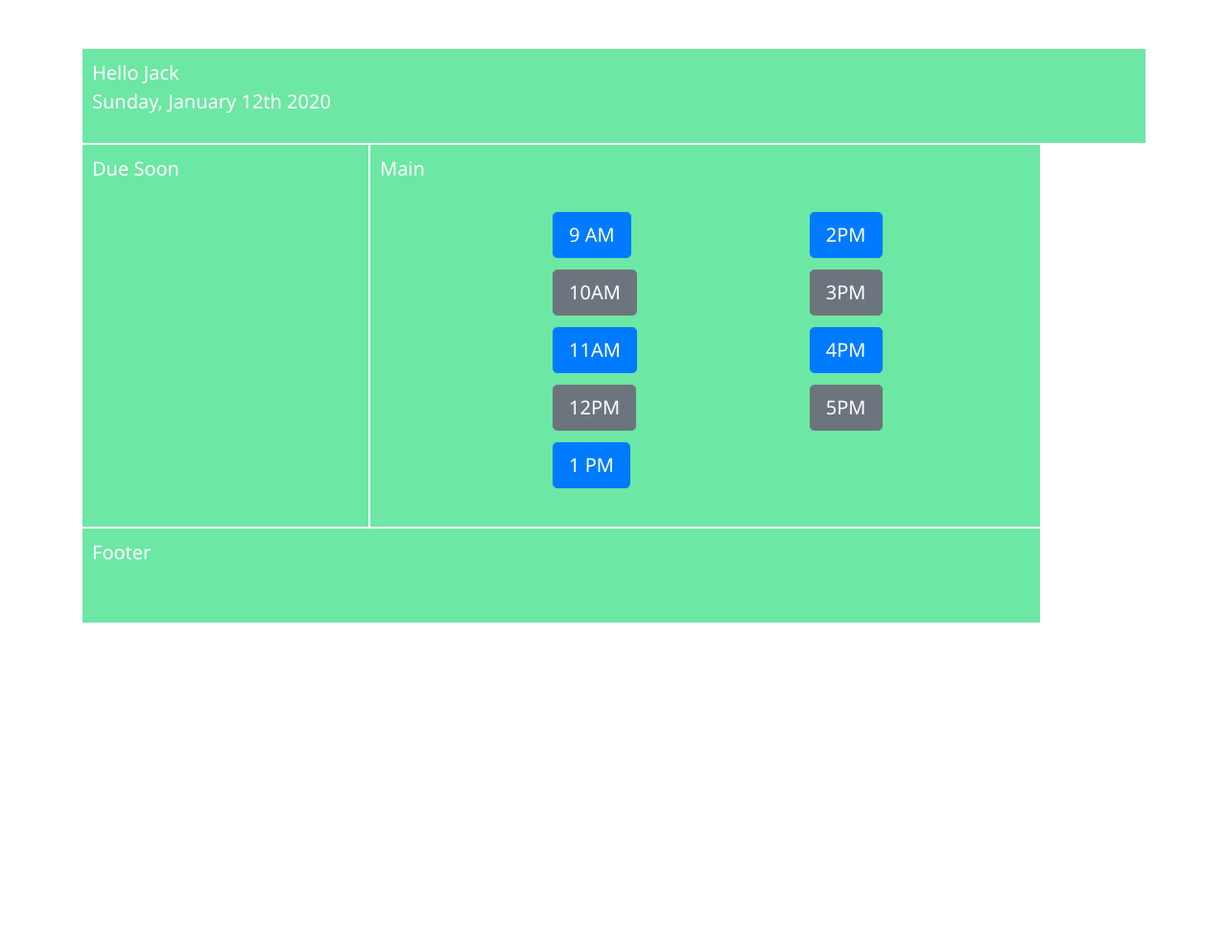
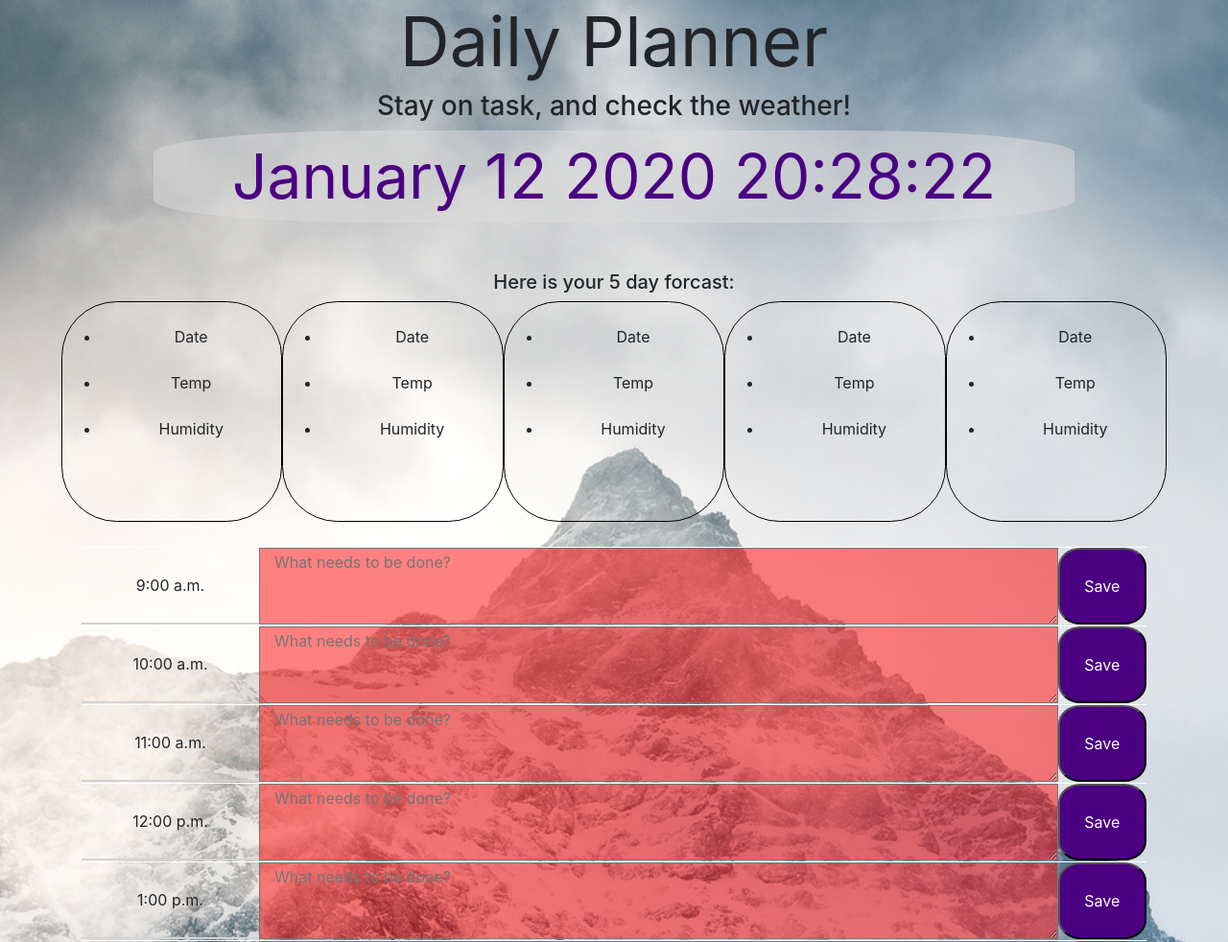
Before and after one commit to Javeyn/assignment5, a website: page index.html in a window 1280 px wide. Shown: the top 982 px of the page at 96% size. Before the commit the page ends 800 px from the top, so only its background shows below. Drawn offline with nearby package versions, Linux system fonts and the light colour scheme.

Commit message:
finished getting planner to function (thanks aslan)

```diff
--- a/index.html
+++ b/index.html
@@ -1,98 +1,111 @@
 <!DOCTYPE html>
-<html lang="en-us">
+<html lang="en">
 
 <head>
-        <meta charset="UTF-8">
-        <title>Jack's Daily Planner</title>
-        <link rel="stylesheet" href="style.css">
+	<meta charset="UTF-8" />
+	<meta name="viewport" content="width=device-width, initial-scale=1.0" />
+	<meta http-equiv="X-UA-Compatible" content="ie=edge" />
 	<link rel="stylesheet" href="https://stackpath.bootstrapcdn.com/bootstrap/4.3.1/css/bootstrap.min.css"
 		integrity="sha384-ggOyR0iXCbMQv3Xipma34MD+dH/1fQ784/j6cY/iJTQUOhcWr7x9JvoRxT2MZw1T" crossorigin="anonymous">
+	<link rel="stylesheet" href="https://stackpath.bootstrapcdn.com/bootstrap/4.3.1/css/bootstrap.min.css" />
+
+	<link rel="stylesheet" href="style.css" />
+	<title>Work Day Scheduler</title>
 </head>
 
-    <body>
-        <div class="container">
-            <header>Hello Jack
-                    <p id="currentDay" class="lead"></p>
+<body id = "bodyStyle">
+	<header>
+		<div id=headerContent>
+			<h1 class="display-3"><strong>Daily Planner</strong></h1>
+			<h3>Stay on task, and check the weather!</h3>
+			<div id="clock" class="clock">incoming clock!</div>
+		</div>
+
 	</header>
-        <div class="clearfix">
-            <aside>Due Soon</aside>
-            <main>Main
+	<div id=forcastDiv>
+		<div id="forcastBox">
+			<h5>Here is your 5 day forcast:</h5>
+			<div id="forcastOne">
+				<ul>
 					<br>
-                <div id="container">
-                    <div id=rowOne>
-                        <div id="nine">
-                            <button type="button" class="btn btn-primary btn-lg">9 AM</button>
+					<li>Date</li>
+					<br>
+					<li>Temp</li>
+					<br>
+					<li>Humidity</li>
+
+				</ul>
+			</div>
+			<div id="forcastTwo">
+				<ul>
+					<br>
+					<li>Date</li>
+					<br>
+					<li>Temp</li>
+					<br>
+					<li>Humidity</li>
+
+				</ul>
+			</div>
+
+			<div id="forcastThree">
+				<ul>
+					<br>
+					<li>Date</li>
+					<br>
+					<li>Temp</li>
+					<br>
+					<li>Humidity</li>
+
+				</ul>
+			</div>
+			<div id="forcastFour">
+				<ul>
+					<br>
+					<li>Date</li>
+					<br>
+					<li>Temp</li>
+					<br>
+					<li>Humidity</li>
+
+				</ul>
+			</div>
+			<div id="forcastFive">
+				<ul>
+					<br>
+					<li>Date</li>
+					<br>
+					<li>Temp</li>
+					<br>
+					<li>Humidity</li>
+
+				</ul>
+			</div>
 		</div>
 	</div>
 	<br>
-                    <br>
-                    <div id=rowTwo>
-                        <div id="ten">
-                            <button type="button" class="btn btn-secondary btn-lg">10AM</button>
-                        </div>
-                    </div>
-                    <br>
-                    <br>
-                    <div id=rowThree>
-                        <div id="eleven">
-                            <button type="button" class="btn btn-primary btn-lg">11AM</button>
-                        </div>
-                    </div>
-                    <br>
-                    <br>
-                    <div id=rowFour>
-                        <div id="twelve">
-                            <button type="button" class="btn btn-secondary btn-lg">12PM</button>
-                        </div>
-                        <br>
-                        <br>
-                    </div>
-                    <div id=rowFive>
-                        <div id="one">
-                            <button type="button" class="btn btn-primary btn-lg"> 1 PM</button>
-                    </div>
-                </div>
-            </div>
-            <div id=container2>
-                            <div id=colOne>
-                                <div id="two">
-                                    <button type="button" class="btn btn-primary btn-lg">2PM</button>
-                                </div>
-                                <br>
-    <br>
-</div>
-                            <div id=colTwo>
-                                <div id="three">
-                                    <button type="button" class="btn btn-secondary btn-lg">3PM</button>
-                                </div>
-                                <br>
-                                <br>
+	<div class="container">
+		<!-- Timeblocks go here -->
 
 	</div>
-                            <div id=colThree>
-                                <div id="four">
-                                    <button type="button" class="btn btn-primary btn-lg">4PM</button>
-                                </div>
-                                <br>
-    <br>
-</div>
-<div id=colFour>
-    <div id="five">
-                                    <button type="button" class="btn btn-secondary btn-lg">5PM</button>
-                                </div>
-    <br>
-</div>
-                        </div>
+	<!-- collapsed scripts -->
+	<div>
+		<script src="https://code.jquery.com/jquery-3.4.1.min.js"></script>
 
-            </main>
-        </div>
-        <footer>Footer
-        </footer>
-    </div>
-    <script src="https://code.jquery.com/jquery.js"></script>
-    <script src="time.js"></script>
+		<script src="https://cdnjs.cloudflare.com/ajax/libs/moment.js/2.24.0/moment.min.js"></script>
+
 		<script src="script.js"></script>
 
-</body>
+		<script src="https://code.jquery.com/jquery-3.3.1.slim.min.js"
+			integrity="sha384-q8i/X+965DzO0rT7abK41JStQIAqVgRVzpbzo5smXKp4YfRvH+8abtTE1Pi6jizo" crossorigin="anonymous">
+			</script>
+		<script src="https://cdnjs.cloudflare.com/ajax/libs/popper.js/1.14.7/umd/popper.min.js"
+			integrity="sha384-UO2eT0CpHqdSJQ6hJty5KVphtPhzWj9WO1clHTMGa3JDZwrnQq4sF86dIHNDz0W1" crossorigin="anonymous">
+			</script>
+		<script src="https://stackpath.bootstrapcdn.com/bootstrap/4.3.1/js/bootstrap.min.js"
+			integrity="sha384-JjSmVgyd0p3pXB1rRibZUAYoIIy6OrQ6VrjIEaFf/nJGzIxFDsf4x0xIM+B07jRM" crossorigin="anonymous">
+			</script>
+	</div>
+</body id>
 
 </html>
--- a/script.js
+++ b/script.js
@@ -1,38 +1,65 @@
-$(".btn").on("click", function () {
-    console.log("it worked");
-    prompt("Enter a task");
-    window.localStorage.setItem('nine', '');
+// Set the clock
+var clock = $('#clock');
+function update() {
+	$('#clock').html(moment().format('MMMM DD YYYY H:mm:ss'));
+}
+setInterval(update, 1000);
+
+// Create all necessary elements
+var hourArry = ["9:00 a.m.", "10:00 a.m.", "11:00 a.m.", "12:00 p.m.", "1:00 p.m.", "2:00 p.m.", "3:00 p.m.", "4:00 p.m.", "5:00 p.m.", ]
+var container = $(".container");
+
+var date = moment("12/25/1995", "MM-DD-YYYY");
+
+// FOR MULTI DAY PLANNER ADD NAVIGATE FUNCTIONS: PREV, TODAY, NEXT, AND SEARCH FIELD
+
+
+// Build timeblocks
+// FOR MULTI DAY PLANNER ADD FUNCTION TO BE CALLED ON LOAD AND WHEN NAVIGATE BUTTONS ARE PRESSED
+for (let i = 0; i < hourArry.length; i++) {
+// New row for each block of time
+	var row = $("<div>");
+	row.addClass("row");
+	container.append(row);
+
+	// Time block with text of hour
+	var timeBlock = $("<div>");
+	timeBlock.addClass("time-block col-md-2");
+	timeBlock.text(hourArry[i]);
+	row.append(timeBlock);
+
+	var textArea = $("<textarea>");
+	textArea.addClass("textarea col-md-9");
+	textArea.attr('id', hourArry[i]);
+	textArea.attr("placeholder", "What needs to be done?");
+	if (localStorage.getItem(hourArry[i]) !== null) {
+		textArea.text(localStorage.getItem(hourArry[i]))
+
+	}
+	row.append(textArea);
+
+
+	// Change style based on past, present, future
+	if (i+9 < parseInt(moment().format('HH'))) {
+		textArea.addClass("past");
+	} 	else if (i+9 === parseInt(moment().format('HH'))) {
+		textArea.addClass("present");
+	} 	else if (i+9 > parseInt(moment().format('HH'))) {
+		textArea.addClass("future");
+	}
+
+	// Save button
+	var saveBtn = $("<button>");
+	saveBtn.addClass("saveBtn col-md-1");
+	saveBtn.text("Save");
+	row.append(saveBtn);
+
+}
+// }
+
+// Get user input
+$(document).ready(function () {
+	$(".saveBtn").click(function () {
+		localStorage.setItem($(this).parent().children("textarea").attr("id") , $(this).parent().children("textarea").val());
+	});
 });
-// $("#ten").on("click", function () {
-//     audioElement.pause();
-// });
-// $("#eleven").on("click", function () {
-//     audioElement.pause();
-// });
-// $("#twelve").on("click", function () {
-//     audioElement.pause();
-// });
-// $("#one").on("click", function () {
-//     audioElement.pause();
-// });
-// $("#two").on("click", function () {
-//     audioElement.pause();
-// });
-// $("#three").on("click", function () {
-//     audioElement.pause();
-// });
-// $("#four").on("click", function () {
-//     audioElement.pause();
-// });
-// $("#five").on("click", function () {
-//     audioElement.pause();
-// });
-// $("btn-primary").on("click", function () {
-//     console.log("it worked");});
-// $(document).ready(function() {
-//     $("#btn-primary").click(function(){
-//         alert("button");
-//     });
-// });
-var currentDay = $("#currentDay");
-currentDay.text (moment().format("dddd, MMMM Do YYYY"));
--- a/style.css
+++ b/style.css
@@ -1,100 +1,92 @@
-.clearfix::after {
-    content: " ";
-    display: block;
-    clear: both;
-  }
+#bodyStyle {
+  font-size: 16px;
+  background-image:url(assets/mountains.jpg);
+  background-size:cover;
 
-  aside {
-    float: left;
-  }
 
-  main {
-    float: left;
-  }
-
-  *, *::after, *::before {
-    box-sizing: border-box;
-  }
-
-  .container {
-    margin: 0 auto;
-    margin-top: 50px;
-    width: 1000px;
-    color: white;
-    font-family: 'Segoe UI', Tahoma, Geneva, Verdana, sans-serif;
-    font-size: 1.25em;
 }
 
 header {
-    background-color:  rgb(109, 231, 164);
-    height: 100px;
-    padding: 10px;
-    border: 1px solid white;
+  text-align: center;
 }
 
-  aside {
-    background-color:  rgb(109, 231, 164);
-    width: 300px;
-    height: 400px;
-    padding: 10px;
-    border: 1px solid white;
+#headerContent {
+  display: inline-block;
+}
+.clock {
+  height: auto;
+  font-size: 8vh;
+  width: 75vw;
+  margin: 0 auto ;
+  padding: 0 50px;
+  background: rgb(224, 222, 222, .5);
+  color:indigo;
+display: inline-block;
+border-radius: 25%;
+
+
 }
 
-  main {
-    background-color: rgb(109, 231, 164);
-    width: 700px;
-    height: 400px;
-    padding: 10px;
-    border: 1px solid white;
+#forcastDiv {
+  margin-top:50px;
+  text-align: center;
+}
+#forcastBox {
+  display:inline-block;
 }
 
-  footer {
-    background-color: rgb(109, 231, 164);
-    width: 1000px;
-    height: 100px;
-    padding: 10px;
-    border: 1px solid white;
+#forcastOne,#forcastTwo,#forcastThree,#forcastFour,#forcastFive {
+  border: solid 1px black;
+  border-radius: 25%;
+  height: 18vw;
+  width: 18vw;
+  float:left;
+  /* display: inline-block; */
+
 }
 
-  #one{
-      float:left;
-  }
-  #two{
-    float:left;
-}
-#three{
-    float:left;
-}
-#four{
-    float:left;
-}
-#five{
-    float:left;
-}
-#ten{
-    float:left;
-}
-#eleven{
-    float:left;
-}
-#twelve{
-    float:left;
-}
-#nine{
-    float:left;
+.time-block {
+  text-align: center;
+height: 80px;
+  border-bottom-style: solid;
+  border-bottom-width: 2px;
+border-color: #d3d3d3;
+display: flex;
+  justify-content: center;
+  align-items: center;
 }
 
-#container{
-    float:left;
-    padding-left: 180px;
-    padding-top: 30px;
-    padding-right: 90px;
-    padding-bottom: 30px;
+.row {
+  white-space: pre-wrap;
+  height: 80px;
+  border-top: 1px solid white;
+  margin: 2px 0;
 }
-#container2{
-    float:left;
-    padding-left: 90px;
-    padding-top: 30px;
-    padding-right: 90px;
-    padding-bottom: 30px;
+
+.hour {
+  background-color: #ffffff;
+  color: #000000;
+  border-top: 1px dashed #000000;
 }
+
+.past {
+  background-color:rgba(255, 4, 4, .5);
+  color: #000000;
+}
+
+.present {
+  background-color: rgb(223, 101, 2, .5);
+  color: #000000;
+}
+
+.future {
+  background-color: rgb(0, 255, 0, .5);
+  color: #000000;
+}
+
+.saveBtn {
+
+  border-radius: 25%;
+  background-color:indigo;
+  color: white;
+}
```
Also changed, not shown: package.json (added, +23 -0 lines), assets/mountains.jpg (added), 2 other files. Lines whose indentation alone changed are shown as unchanged.
